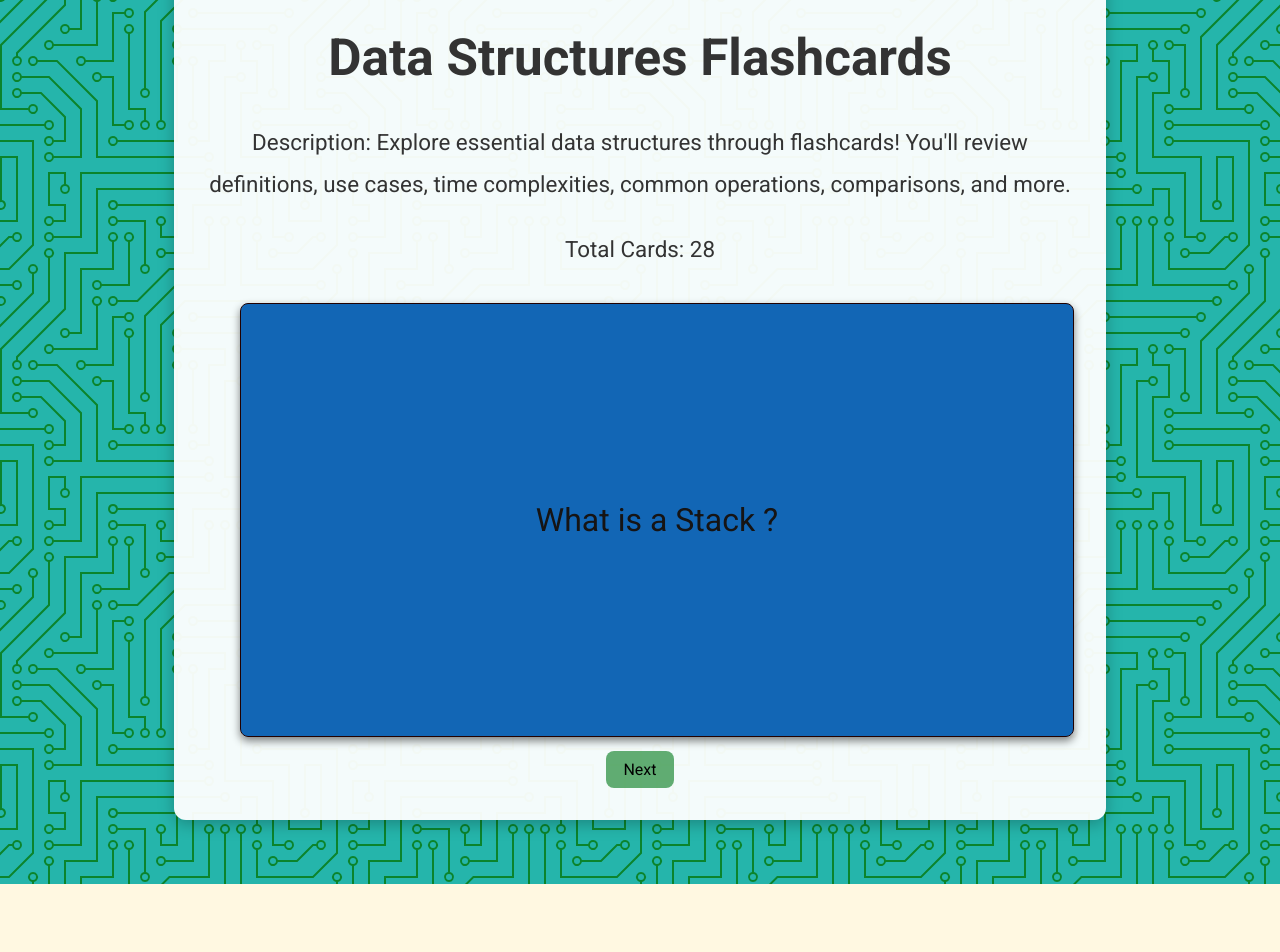
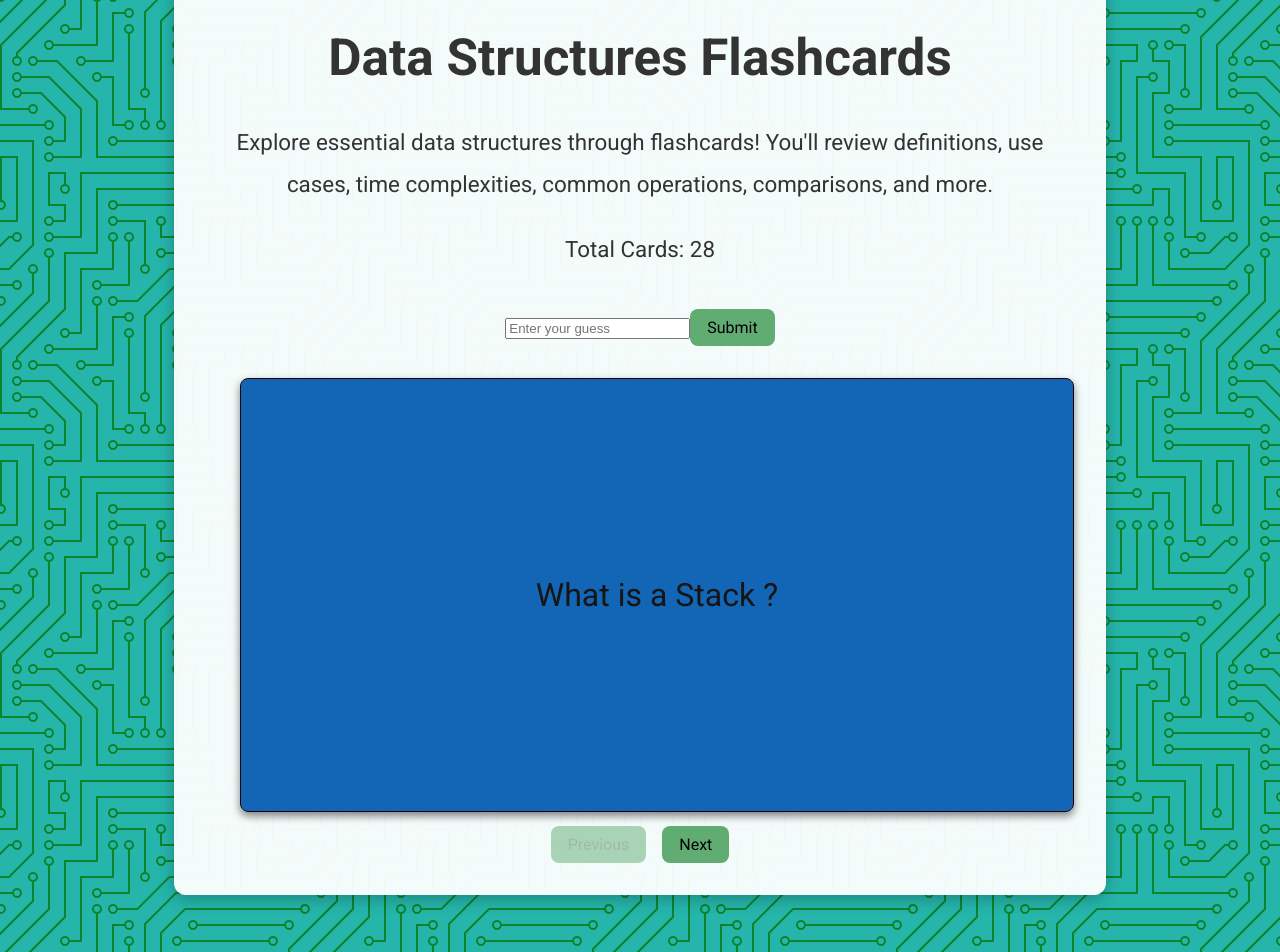
Before and after one commit to angiervr81/Flashcard--Project-, a React (Vite) app in the folder Flashcards/: page / in a window 1280 px wide. Shown: the part 100-1052 px from the top of the page. Before the commit the page ends 984 px from the top, so only its background shows below. Built offline with nearby package versions, Linux system fonts and the light colour scheme.

Commit message:
Updating FlashcardList.jsx

```diff
--- a/Flashcards/src/assets/components/FlashcardList.jsx
+++ b/Flashcards/src/assets/components/FlashcardList.jsx
@@ -4,36 +4,88 @@ import { flashcards } from '../data/flashcards';
 
 function FlashcardList() {
   const [currentIndex, setCurrentIndex] = useState(0);
+  const [flipped, setFlipped] = useState(false);
+  const [userGuess, setUserGuess] = useState('');
+  const [feedBack, setFeedback] = useState(null);
+
+  const currentCard = flashcards[currentIndex];
+
+  const normalize = (str) =>
+   str.toLowerCase().replace(/[.,\/#!$%\^&\*;:{}=\-_`~()]/g, '').trim();
+
+  const handleGuessSubmit = () => {
+    const normalizedGuess = normalize(userGuess);
+    const normalizedAnswer = normalize(currentCard.answer);
+
+    if (normalizedAnswer.includes(normalizedGuess) && normalizedGuess != '')  {
+      setFeedback('Correct!');
+    } else{
+      setFeedback(`Incorrect!`);
+    }
+    setFlipped(true);
+  };
 
   const handleNext = () => {
-    let newIndex;
-    do {
-      newIndex = Math.floor(Math.random() * flashcards.length);
-    } while (newIndex === currentIndex);
-    setCurrentIndex(newIndex);
+    if (currentIndex < flashcards.length - 1) {
+      setCurrentIndex(currentIndex + 1);
+      resetCardState();
+    } else {
+      alert('You have reached the end of the flashcards!');
+    }
   };
 
-  const currentCard = flashcards[currentIndex];
+  const handleBack = () => {
+    if (currentIndex > 0) {
+      setCurrentIndex(currentIndex - 1);
+      resetCardState();
+    }
+  };
+
+  const resetCardState = () => {
+    setUserGuess('');
+    setFeedback(null);
+    setFlipped(false);
+  };
+
 
   return (
     <div className="flashcard-list">
       <h1> Data Structures Flashcards</h1>
-      <p className='card-description'>
-          Description: Explore essential data structures through flashcards! You'll review definitions, use cases, time complexities, common operations, comparisons, and more.
-      </p>
+      <p className='card-description'>Explore essential data structures through flashcards! You'll review definitions, use cases, time complexities, common operations, comparisons, and more.</p>
       <p className='card-description'>Total Cards: {flashcards.length}</p>
 
-      <Flashcard card={currentCard} />
+      <div>
+        <input
+          type = "text"
+          placeholder="Enter your guess"
+          value={userGuess}
+          onChange={(e) => setUserGuess(e.target.value)}
+          />
+        <button onClick={handleGuessSubmit}>Submit</button>
+      </div>
 
-      <button onClick={handleNext}>Next</button>
+      {feedBack === 'Correct!' && <p style={{ color: 'green' }}>Correct!</p>}
+      {feedBack  === 'Incorrect!' && <p style={{ color: 'red' }}>Incorrect! Try again or flip the card.</p>}
+
+       <Flashcard card={currentCard} flipped={flipped} onFlip={() => setFlipped(!flipped)} />
+      <div style={{ marginTop: '1rem' }}>
+        <button
+          onClick={handleBack}
+          disabled={currentIndex === 0}
+          style={{ opacity: currentIndex === 0 ? 0.5 : 1, marginRight: '1rem' }}
+        >
+          Previous
+        </button>
+        <button
+          onClick={handleNext}
+          disabled={currentIndex === flashcards.length - 1}
+          style={{ opacity: currentIndex === flashcards.length - 1 ? 0.5 : 1 }}
+        >
+          Next
+          </button>
+      </div>
     </div>
   );
 }
 
 export default FlashcardList;
-//Definition Flashcards
-//Use Case Flashcards
-// Time Complexity Flashcards
-//Common Operations Flashcards
-// Comparison Flashcards
-//Behavior -> Structure
```
